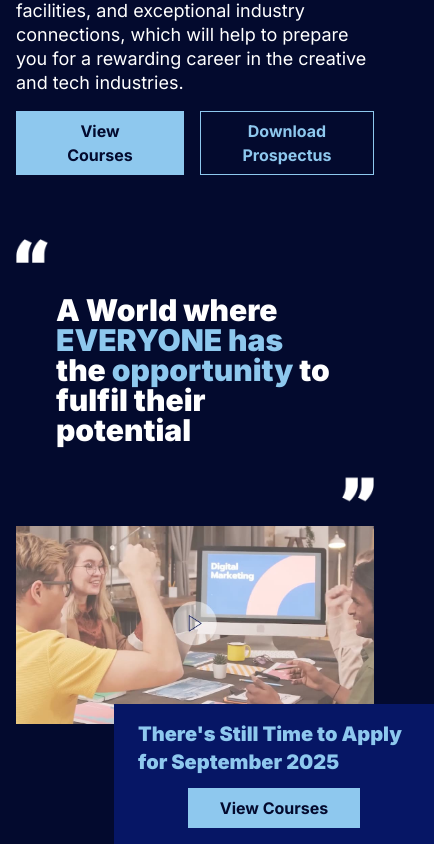
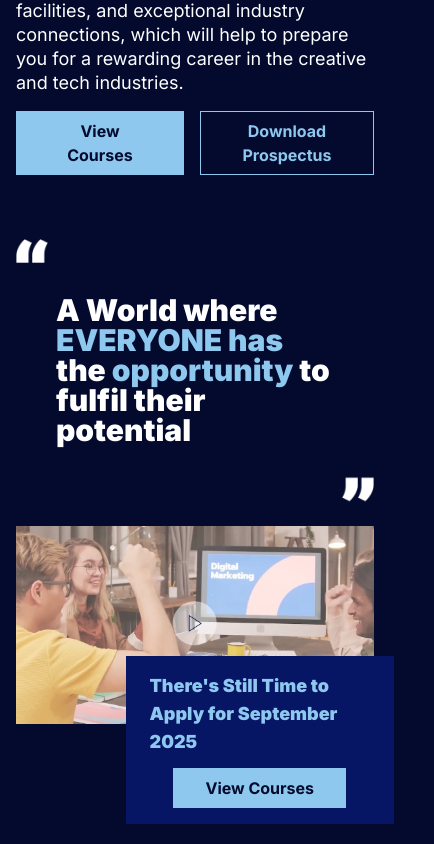
Before and after one commit to mohammadtanim24h/vcad-landing, a React (Vite) app: page / in a window 390 px wide. Shown: the part 1747-2591 px from the top of the page, 434 px wide, since content can reach past the window. Built offline with nearby package versions, Linux system fonts and the light colour scheme.

Commit message:
Fixed responsive issues in courses section

```diff
--- a/src/components/courses/CourseSectionRight.tsx
+++ b/src/components/courses/CourseSectionRight.tsx
@@ -29,8 +29,8 @@ const CourseSectionRight = () => {
                 <div className="relative">
                     <img src={Discussion} alt="discussion" />
                     {/* Apply Card */}
-                    <div className="absolute bottom-[-120px] right-[-60px] flex flex-col md:flex-row justify-center md:justify-around items-center gap-3 md:gap-10 bg-surface px-2 py-4 md:px-6 md:py-10 w-[320px] md:w-3xl">
-                        <p className="flex-1 text-xl md:text-4xl text-primary font-[900] px-4 md:px-0">
+                    <div className="absolute bottom-[-100px] md:bottom-[-120px] right-[-20px] md:right-[-60px] flex flex-col md:flex-row justify-center md:justify-around items-center gap-3 md:gap-10 bg-surface px-2 py-4 md:px-6 md:py-10 w-3/4 md:w-3xl">
+                        <p className="flex-1 text-lg md:text-4xl text-primary font-[900] px-4 md:px-0">
                             There's Still Time to Apply for September 2025
                         </p>
                         <div>
```
